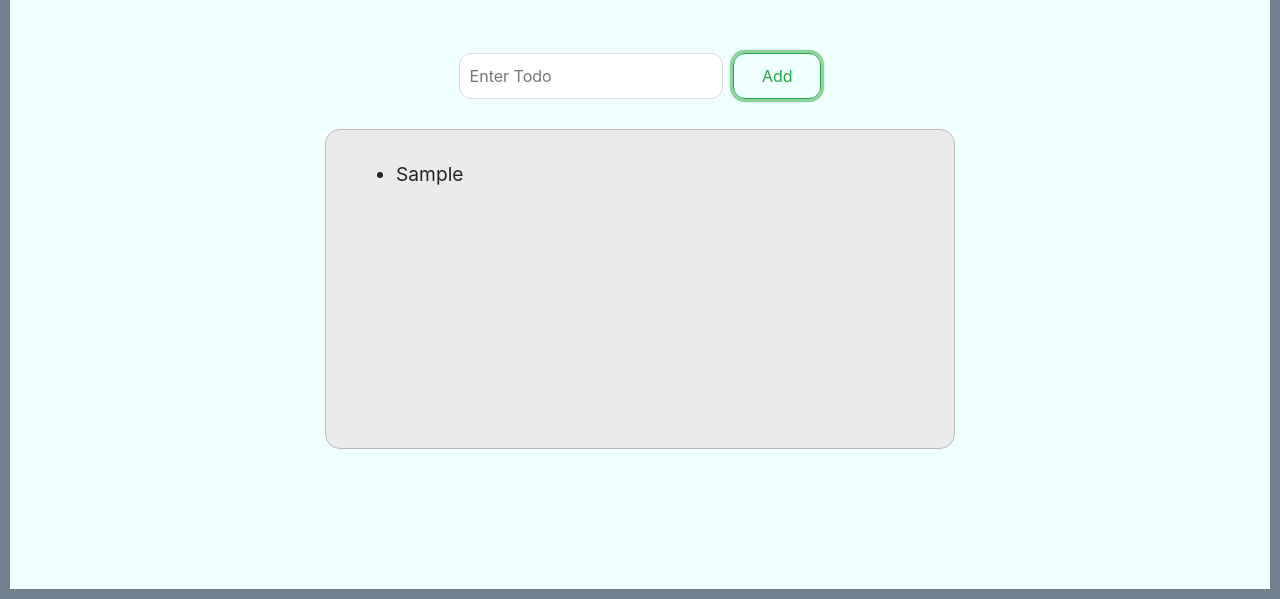
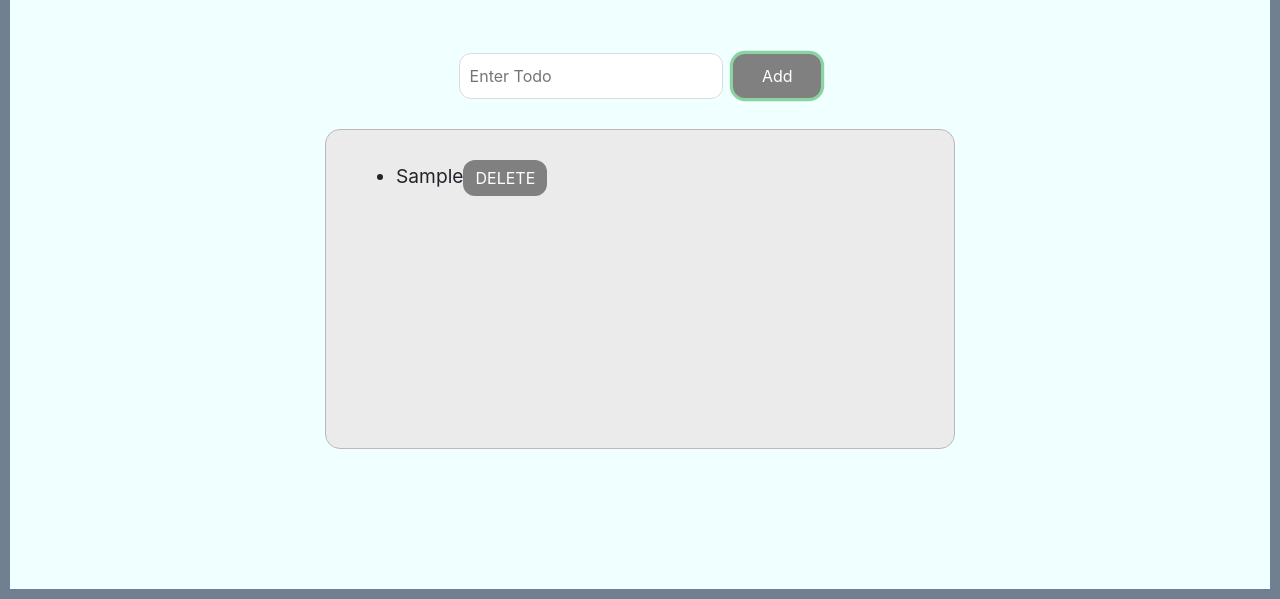
Before and after one commit to jaffasunny/JavasScript_Projects, a plain HTML site: page todoAppJS/index.html in a window 1280 px wide. Both pictures are taken after typing "Sample" into the empty fields and a click on the button "Add". Shown: the part 201-800 px from the top of the page. Drawn offline with nearby package versions, Linux system fonts and the light colour scheme.

Commit message:
todo-app-delete-func commit

```diff
--- a/todoAppJS/app.js
+++ b/todoAppJS/app.js
@@ -5,10 +5,21 @@ function addTodo() {
 	if (todo_item.value !== "") {
 		var li = document.createElement("li");
 		var li_text = document.createTextNode(todo_item.value);
+		li.appendChild(li_text);
 
-		li.appendChild(li_text);
+		var delBtn = document.createElement('button');
+		var delText = document.createTextNode('DELETE');
+		delBtn.setAttribute('class','btn');
+		delBtn.setAttribute('onclick','deleteItem(this)');
+		delBtn.appendChild(delText);
+		li.appendChild(delBtn);
+
 		ul.appendChild(li);
 
 		todo_item.value = "";
 	}
 }
+
+function deleteItem(btn){
+	btn.parentNode.remove();
+}
--- a/todoAppJS/styles.css
+++ b/todoAppJS/styles.css
@@ -50,3 +50,10 @@ body{
     font-size: larger;
     text-align: left;
 }
+
+.btn{
+    border: none;
+    border-radius: 12px;
+    color: white;
+    background-color: gray;
+}
```
